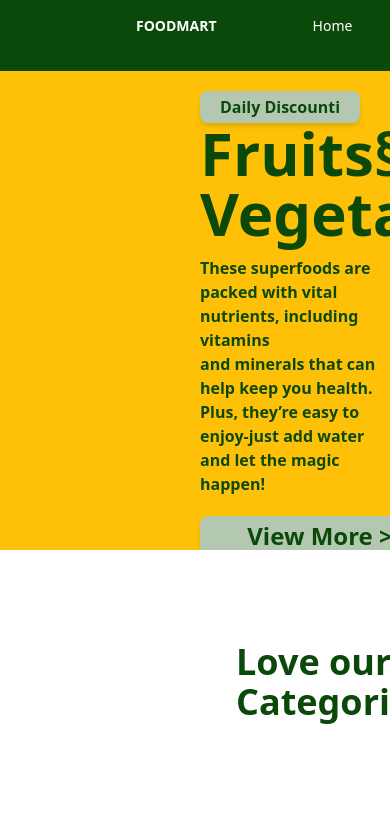
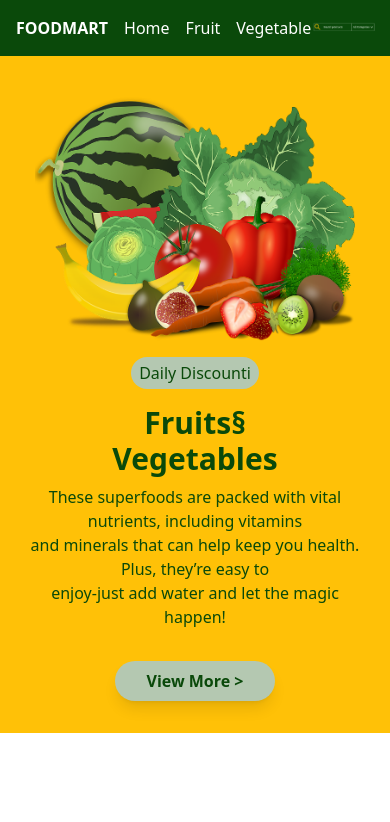
Before and after one commit to mobina-pour7/project-tw, a website: page src/index.html in a window 390 px wide. Shown: the top 822 px of the page. Drawn offline with nearby package versions, Linux system fonts and the light colour scheme.

Commit message:
header-mobile

```diff
--- a/src/index.html
+++ b/src/index.html
@@ -8,29 +8,37 @@
   <script src="https://cdn.jsdelivr.net/npm/@tailwindcss/browser@4"></script>
 <!-- 1قسمت هدر -->
 <body  class="overflow-x-hidden  ">
-  <nav class=" overflow-hidden flex space-x-24  bg-[#0A490A]  text-sm p-4  sm:p-6 sm:text-base">
-    <a href="#" class="text-white font-bold ml-30 ">FOODMART</a>
-    <a href="#" class="text-white font-stretch-50% ">Home</a>
-    <a href="#" class="text-white ">Fruit</a>
-    <a href="#" class="text-white ">Vegetable</a>
-    <img class="ml-18 w-150" src="/assests/images/pic.png" alt="">
-  </nav>
+  <div class=" bg-[#0A490A] p-4 ">
+    <div class="container mx-auto flex items-center justify-between">
+      <div class="flex items-center space-x-4 md:space-x-6">
+    <span class="text-white font-bold  ">FOODMART</span>
+    <span class="text-white font-medium ">Home</span>
+    <span class="text-white font-medium ">Fruit</span>
+    <span class="text-white font-medium ">Vegetable</span>
+      </div>
+    <img class="h-auto w-28 md:w-90 object-cover" src="/assests/images/pic.png" alt="">
+    </div></div>
   <!-- قسمت هدر2 -->
-  <header class="p-0 bg-[#FFC107] text-[#0A490A] flex-3/12 overflow-hidden">
+  <header class=" bg-[#FFC107] px-6 py-8">
+    <div class="container mx-auto flex  flex-col md:flex-row items-center justify-between gap-4">
+      <div class="flex flex-col items-center md:items-start order-2 md:order-1">
     <button
-      class="  text-[#0A490A] mt-5 rounded-lg bg-[#B4C8B1] shadow-md  ml-50 hover:bg-[#FFC107] font-semibold transition duration-300 w-40 h-8 ">
+      class="  text-[#0A490A] bg-[#B4C8B1] px-2 py-1 rounded-4xl mb-4">
       Daily Discounti </button>
-    <h1 class="text-[#0A490A] font-bold size-px ml-50 text-6xl ">Fruits§<br> Vegetables</h1>
-    <h3 class="text-[#0A490A] mt-33 font-bold ml-50 ">These superfoods are packed with vital nutrients, including
+      <div class="text-center md:text-left mb-4">
+    <h1 class="text-[#0A490A] text-3xl md:text-4xl font-bold mb-2 ">Fruits§<br>Vegetables</h1>
+    <p class="text-[#0A490A] texy-lg">These superfoods are packed with vital nutrients, including
       vitamins <br>
       and minerals that can help keep you health. Plus, they’re easy to <br>
-      enjoy-just add water and let the magic happen!</h3>
+      enjoy-just add water and let the magic happen!</p></div>
     <button
-      class="text-[#0A490A] mt-5 rounded-lg bg-[#B4C8B1]  shadow-md ml-50 hover:bg-[#FFC107] text-2xl font-bold transition duration-300 w-60 h-10">
-      View More > </button>
-    <img class="ml-140 mt-[-310px] w-20" src="/assests/images/Screenshot 2025-03-24 132808.png" alt="">
-    <img class="ml-200 mt-[-90px] w-110" src="/assests/images/0add2098-7fbb-4bd6-906d-68d7bfe42897 1.png" alt="">
-  </header>
+      class="text-[#0A490A] bg-[#B4C8B1]  font-bold px-8 py-2 rounded-3xl mt-4 hover:bg-blue-200 transition shadow-lg">
+      View More > </button></div>
+    <!-- <img class="ml-140 mt-[-310px] w-20" src="/assests/images/Screenshot 2025-03-24 132808.png" alt=""> -->
+     <div class="order-1 lg:order-2 lg:ml-12">
+    <img class="rounded-lg w-full max-w-xs md:max-w-lg " src="/assests/images/0add2098-7fbb-4bd6-906d-68d7bfe42897 1.png" alt="">
+  </header></div></div>
+
   <!-- قسمت مین با بگ گراند سفید1 -->
   <main>
     <div class="overflow-hidden flex mt-8  p-12">
```
